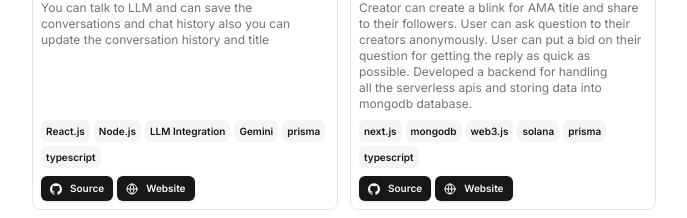
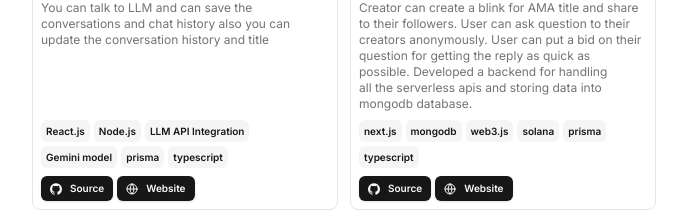
Before and after one commit to piyushjha0409/portfolio2025, a Next.js app: page / in a window 1280 px wide. Shown: the part 1260-1478 px from the top of the page, without its empty margins (296-983 px from the left). Built offline with nearby package versions, Linux system fonts and the light colour scheme; grey boxes are pictures that could not be loaded.

Commit message:
Fix: updated the project links

```diff
--- a/src/data/resume.tsx
+++ b/src/data/resume.tsx
@@ -83,7 +83,7 @@ const DATA = {
   projects: [
     {
       title: "LLM Chatbot",
-      href: "https://llm-chatbot-plum.vercel.app/",
+      href: "https://talkbotai.netlify.app/",
       image: "",
       video: "/chatbot.mp4",
       dates: "Jan 2025",
@@ -93,8 +93,8 @@ const DATA = {
       technologies: [
         "React.js",
         "Node.js",
-        "LLM Integration",
-        "Gemini",
+        "LLM API Integration",
+        "Gemini model",
         "prisma",
         "typescript",
       ],
```
